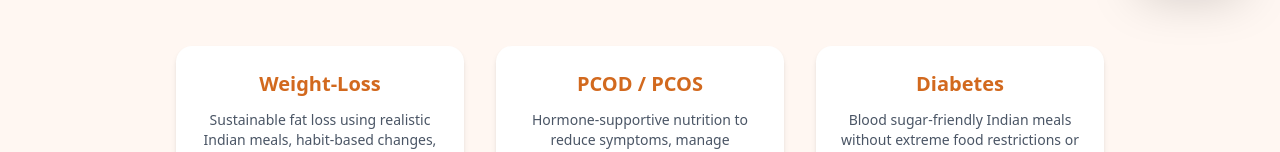
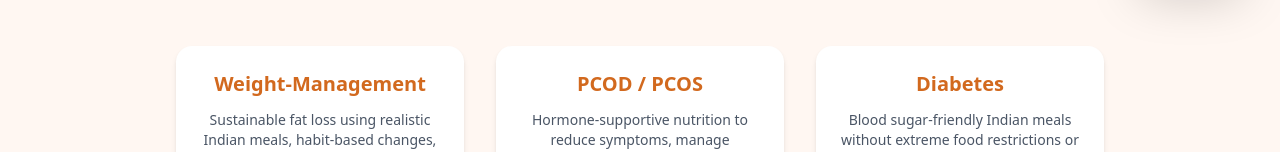
Before and after one commit to Nabnish/Nish-portfolio, a React (Vite) app: page / in a window 1280 px wide. Shown: the part 796-948 px from the top of the page. Built offline with nearby package versions, Linux system fonts and the light colour scheme.

Commit message:
minor content mistake

```diff
--- a/src/App.tsx
+++ b/src/App.tsx
@@ -10,7 +10,7 @@ function App() {
 
   const Info = [
     {
-      Title: "Weight-Loss",
+      Title: "Weight-Management",
       Details:
         "Sustainable fat loss using realistic Indian meals, habit-based changes, and long-term consistency",
     },
```
